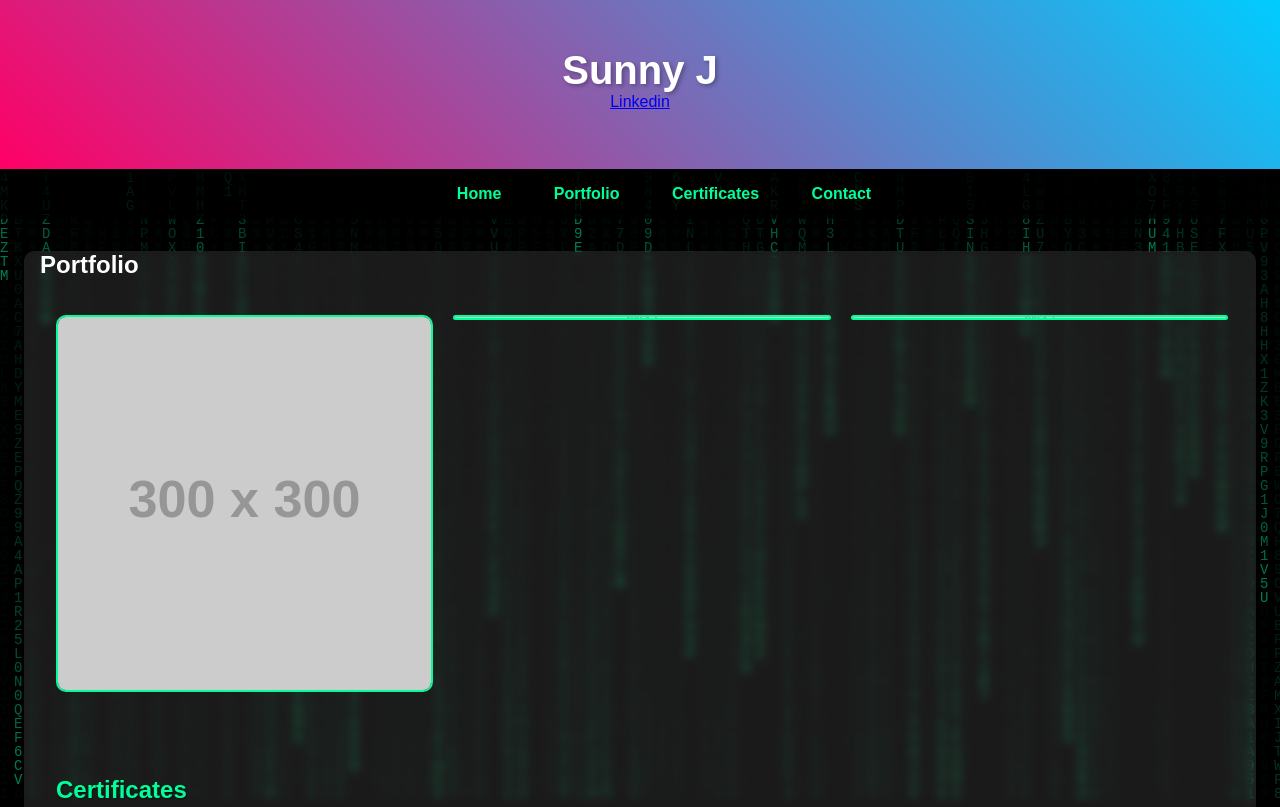
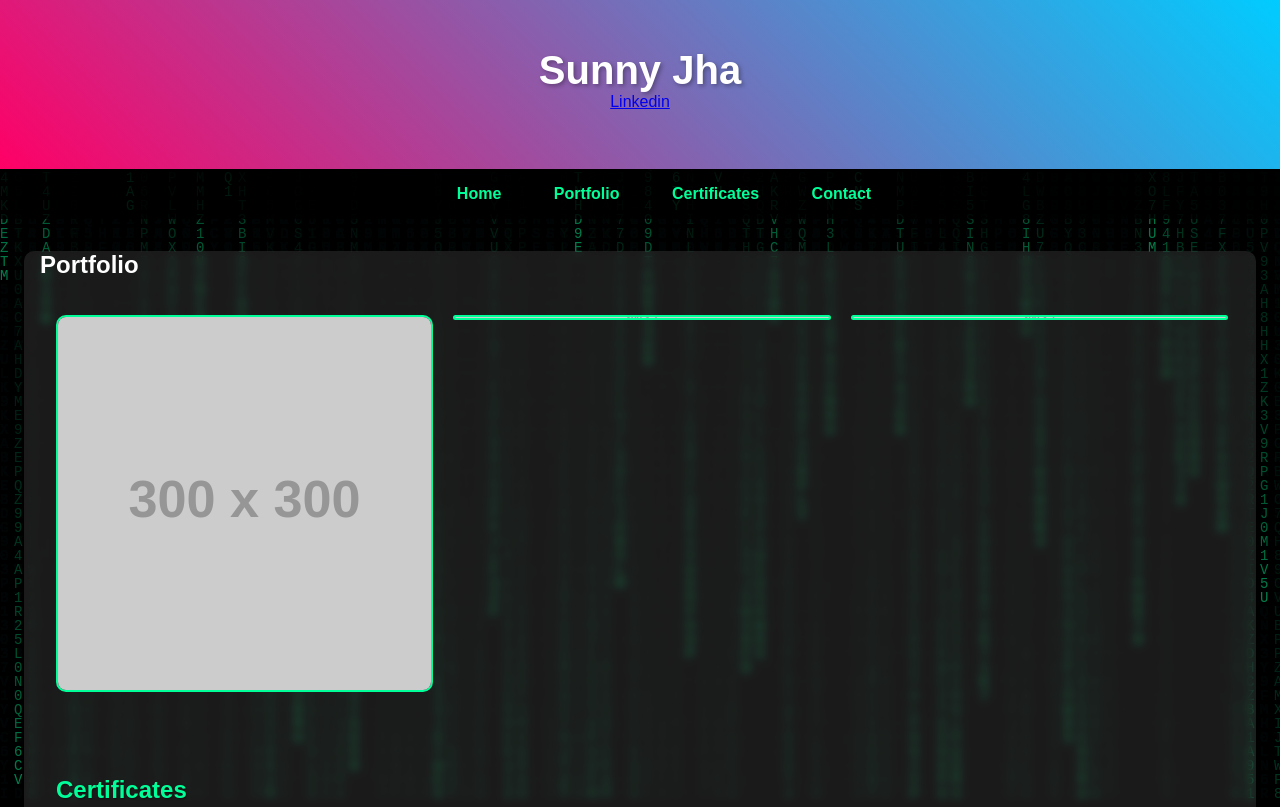
Before and after one commit to redheart9724/redheart9724.github.io, a plain HTML site: page Index.html in a window 1280 px wide. Shown: the top 807 px of the page. Drawn offline with Linux system fonts and the light colour scheme; placeholder pictures from the web are drawn by us.

Commit message:
Update Index.html

```diff
--- a/Index.html
+++ b/Index.html
@@ -142,7 +142,7 @@
 <body>
     <canvas id="matrix"></canvas>
     <header>
-        <h1> Sunny J </h1>
+        <h1> Sunny Jha </h1>
         <a href="https://www.linkedin.com/in/sunny-j-979544170/"> Linkedin </p>
     </header>
     <nav>
```
